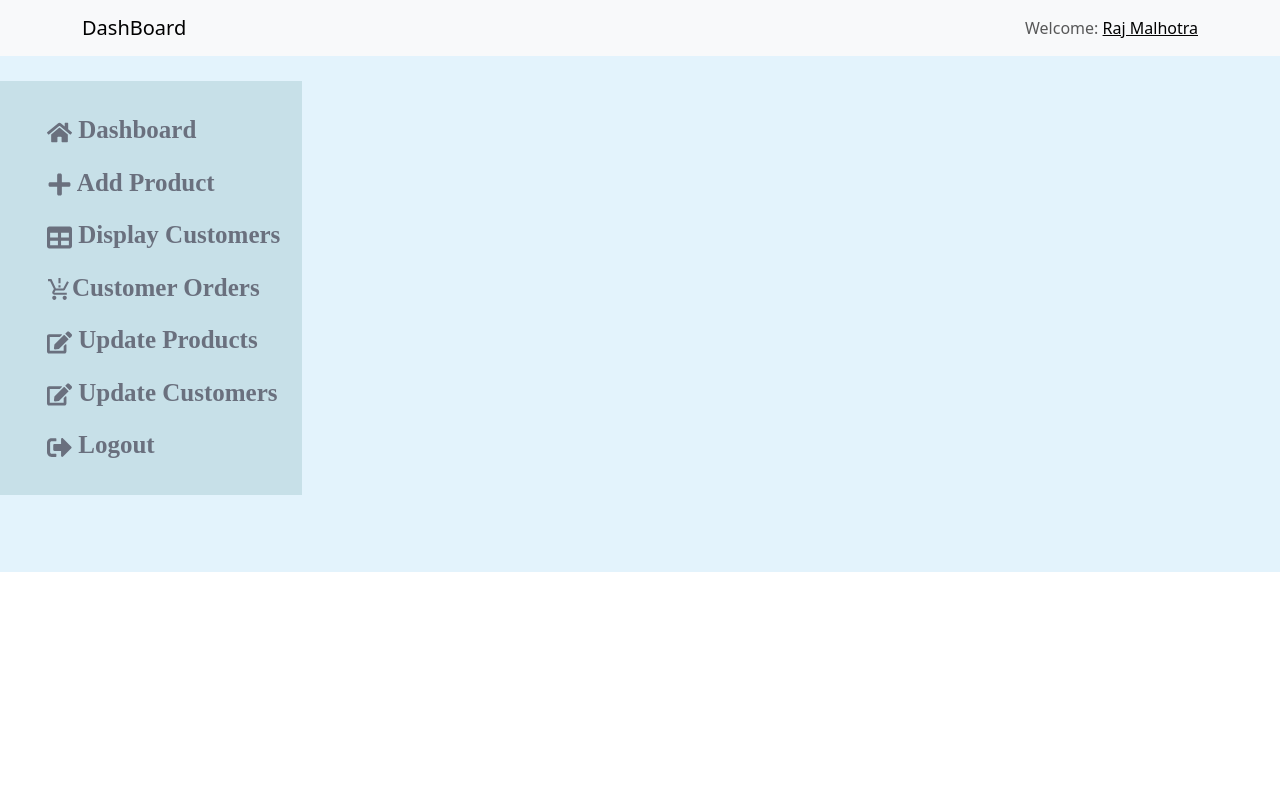
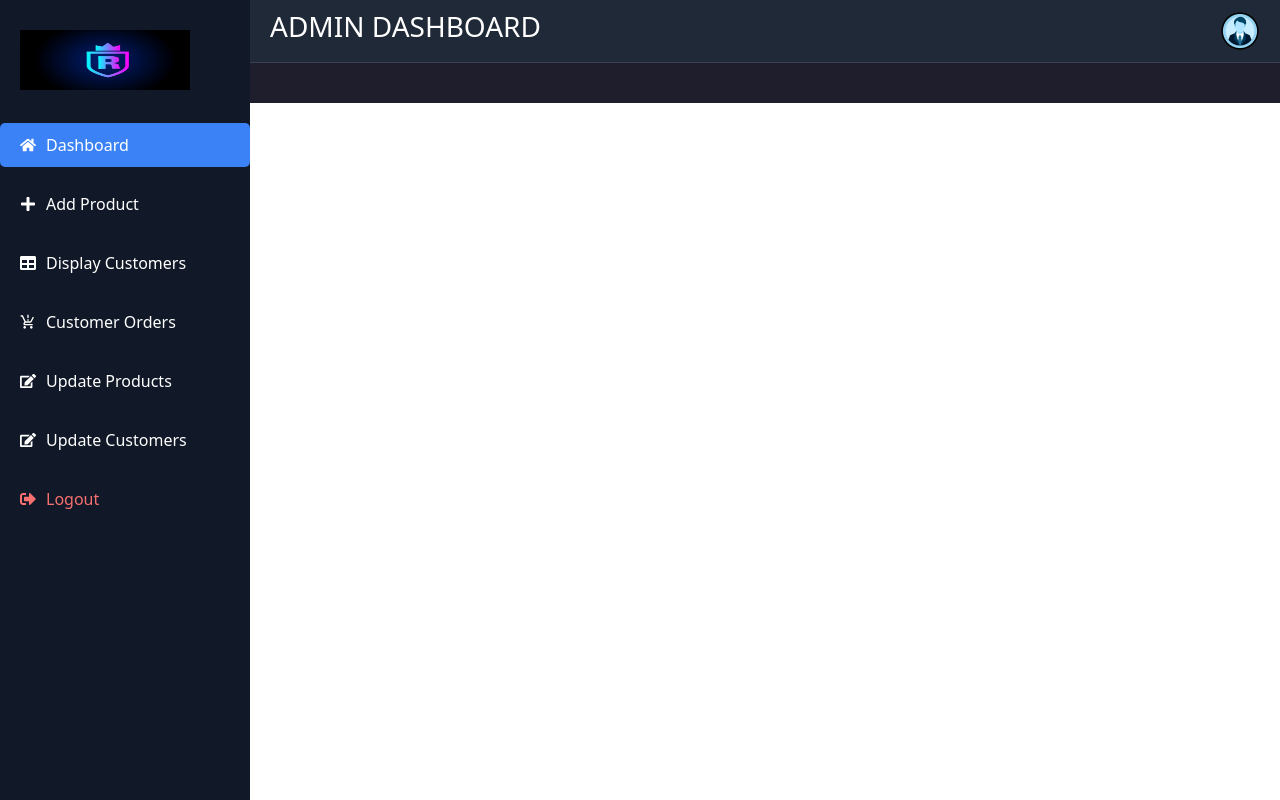
Before and after one commit to Rajankumar9955/E-Commerce, a React (Vite) app in the folder client/: page /admindashboard in a window 1280 px wide. Built offline with nearby package versions, Linux system fonts and the light colour scheme.

Commit message:
user dashboard almost complete

```diff
--- a/client/src/Admin/AdminDashboard.jsx
+++ b/client/src/Admin/AdminDashboard.jsx
@@ -1,45 +1,111 @@
-import Row from 'react-bootstrap/Row';
-import Col from 'react-bootstrap/Col';
-import { Link,Outlet } from 'react-router-dom';
+// import Row from 'react-bootstrap/Row';
+// import Col from 'react-bootstrap/Col';
+// import { Link,Outlet } from 'react-router-dom';
 
 
-import { MdOutlineProductionQuantityLimits } from "react-icons/md";
-import { FaHome, FaPlus, FaTable,FaEdit, FaSignOutAlt } from "react-icons/fa";
+// import { MdOutlineProductionQuantityLimits } from "react-icons/md";
+// import { FaHome, FaPlus, FaTable,FaEdit, FaSignOutAlt } from "react-icons/fa";
 
 
-import "../Css/AdminDashboard.css"
-import AdminNavBar from './AdminNavbar';
-const AdminDashboard=()=>{
-    return(
-        <>
-<div id='admin'>
-    <AdminNavBar/>
-      <Row>
-        <Col md="3">
-             <div id='admindashboard'>
-             <ul className="sidebar-menu">
-                    <li><Link to="dashboard" className="active" ><FaHome /> Dashboard</Link></li>
-                    <li><Link to="insertproduct"  className="active"><FaPlus /> Add Product</Link></li>
-                    <li><Link to="displaycustomer"className="active"><FaTable /> Display Customers</Link></li>
-                    <li><Link to="customerorders" className="active"><MdOutlineProductionQuantityLimits />Customer Orders</Link></li>
-                    <li><Link to="updateproducts" className="active"><FaEdit /> Update Products</Link></li>
-                    <li><Link to="updatecustomer" className="active"><FaEdit /> Update Customers</Link></li>
-                    <li><Link to="/"  className="active"><FaSignOutAlt /> Logout</Link></li>
+// import "../Css/AdminDashboard.css"
+// import AdminNavBar from './AdminNavbar';
+// const AdminDashboard=()=>{
+//     return(
+//         <>
+// <div id='admin'>
+//     <AdminNavBar/>
+//       <Row>
+//         <Col md="3">
+//              <div id='admindashboard'>
+//              <ul className="sidebar-menu">
+//                     <li><Link to="dashboard" className="active" ><FaHome /> Dashboard</Link></li>
+//                     <li><Link to="insertproduct"  className="active"><FaPlus /> Add Product</Link></li>
+//                     <li><Link to="displaycustomer"className="active"><FaTable /> Display Customers</Link></li>
+//                     <li><Link to="customerorders" className="active"><MdOutlineProductionQuantityLimits />Customer Orders</Link></li>
+//                     <li><Link to="updateproducts" className="active"><FaEdit /> Update Products</Link></li>
+//                     <li><Link to="updatecustomer" className="active"><FaEdit /> Update Customers</Link></li>
+//                     <li><Link to="/"  className="active"><FaSignOutAlt /> Logout</Link></li>
+//                 </ul>
+//             </div>
+
+
+//         </Col>
+//         <Col md="9">
+//                 <div>
+//                      <Outlet />
+//                 </div>
+//         </Col>
+
+//       </Row>
+//       </div>
+
+//         </>
+//     )
+// }
+// export default AdminDashboard
+
+
+
+
+
+
+import { useState } from "react";
+import { Link, Outlet } from "react-router-dom";
+import "../css/AdminDashboard.css";
+import user from "../images/user.jpg";
+import logo from "../images/logo1.jpg";
+import { MdOutlineProductionQuantityLimits } from "react-icons/md";
+
+import { FaBars, FaTimes, FaHome, FaPlus, FaTable,FaEdit, FaSignOutAlt } from "react-icons/fa";
+
+const AdminDashboard = () => {
+    const [menuOpen, setMenuOpen] = useState(false);
+    return (
+        <div className="dashboard-container">
+            {/* Sidebar */}
+            <div className={`sidebar ${menuOpen ? "show" : ""}`}>
+                <div className="sidebar-header">
+                    <h2>
+                        <img  src={logo} style={{
+                                width: '170px',
+                                height: '60px',
+                                margin: '0 auto',
+                                display: 'block',
+                                cursor:"pointer",
+                            }}
+                        />
+                    </h2>
+                    <FaTimes className="close-menu" onClick={() => setMenuOpen(false)} />
+                </div>
+                <ul className="sidebar-menu">
+                    <li><Link to="/dashboard" className="active"><FaHome /> Dashboard</Link></li>
+                    <li><Link to="insertproduct"><FaPlus /> Add Product</Link></li>
+                    <li><Link to="displaycustomer"><FaTable /> Display Customers</Link></li>
+                    <li><Link to="customerorders"><MdOutlineProductionQuantityLimits />Customer Orders</Link></li>
+                    <li><Link to="updateproducts"><FaEdit /> Update Products</Link></li>
+                    <li><Link to="updatecustomer"><FaEdit /> Update Customers</Link></li>
+                    <li><Link to="/" className="logout"><FaSignOutAlt /> Logout</Link></li>
                 </ul>
             </div>
 
+            {/* Main Content */}
+            <div className={`main-content ${menuOpen ? "full" : ""}`}>
+                <header>
+                    <FaBars className="menu-toggle" onClick={() => setMenuOpen(true)} />
+                    <h3 className="user-dash"> ADMIN DASHBOARD </h3>
+                    <div className="user-info">
+                        <img src={user} alt="User Icon" className="user-icon" />
+                    </div>
+                </header>
 
-        </Col>
-        <Col md="9">
-                <div>
-                     <Outlet />
-                </div>
-        </Col>
+                <main>
 
-      </Row>
-      </div>
+                    <Outlet />
 
-        </>
-    )
-}
-export default AdminDashboard
+                </main>
+            </div>
+        </div>
+    );
+};
+
+export default AdminDashboard;
--- a/client/src/Admin/AdminNavbar.jsx
+++ b/client/src/Admin/AdminNavbar.jsx
@@ -8,7 +8,7 @@ const AdminNavBar=()=>{
         <>
         <Navbar className="bg-body-tertiary">
       <Container>
-        <Navbar.Brand href="#home">DashBoard</Navbar.Brand>
+        <Navbar.Brand href="#home">Dashboard</Navbar.Brand>
         <Navbar.Toggle />
         <Navbar.Collapse className="justify-content-end">
           <Navbar.Text>
--- a/client/src/Css/AdminDashboard.css
+++ b/client/src/Css/AdminDashboard.css
@@ -1,4 +1,4 @@
-
+/*
 #admin{
     background-color: rgb(227, 243, 252);
     width: 100%;
@@ -6,7 +6,7 @@
 }
 
 #admindashboard{
-    /* border: 2px solid black; */
+    border: 2px solid black;
     height: auto;
     padding: 15px;
     margin-top: 25px;
@@ -18,7 +18,7 @@
     list-style-type: none;
     font-family: 'Times New Roman', Times, serif;
     font-weight: bold;
-    /* border: 2px solid black; */
+    border: 2px solid black;
     width: 240px;
 }
 #admindashboard ul li:hover{
@@ -29,3 +29,186 @@
  text-decoration: none;
  color: rgb(106, 112, 126);
 }
+*/
+
+
+
+
+
+
+
+
+
+/* General Styling */
+.dashboard-container {
+    display: flex;
+    height: auto;
+    background-color: #1e1e2d;
+}
+
+/* Sidebar */
+.sidebar {
+    width: 250px;
+    background-color: #111827;
+    color: #fff;
+    display: flex;
+    flex-direction: column;
+    padding: 20px 0;
+    position: fixed;
+    height: 100%;
+    left: 0;
+    top: 0;
+    transition: transform 0.3s ease-in-out;
+}
+
+/* Sidebar Hidden for Small Screens */
+@media (max-width: 1024px) {
+    .sidebar {
+        transform: translateX(-100%);
+    }
+    .sidebar.show {
+        transform: translateX(0);
+    }
+}
+
+/* Sidebar Header (Includes Brand & Close Button) */
+.sidebar-header {
+    display: flex;
+    justify-content: space-between;
+    align-items: center;
+    padding: 10px 20px;
+}
+
+/* Close Button (Cross Icon) */
+.close-menu {
+    font-size: 1.5rem;
+    cursor: pointer;
+    color: white;
+    transition: color 0.3s;
+    display: none; /* Hide by default (for desktop) */
+}
+
+/* Show Close Button Only on Small Screens */
+@media (max-width: 1024px) {
+    .close-menu {
+        display: block;
+    }
+}
+
+/* Sidebar Menu */
+.sidebar-menu {
+    list-style: none;
+    padding: 0;
+}
+
+.sidebar-menu li {
+    margin: 15px 0;
+}
+
+.sidebar-menu li a {
+    color: #fff;
+    text-decoration: none;
+    padding: 10px 20px;
+    display: flex;
+    align-items: center;
+    border-radius: 5px;
+    transition: background 0.3s ease;
+}
+
+.sidebar-menu li a.active,
+.sidebar-menu li a:hover {
+    background-color: #3b82f6;
+}
+
+.sidebar-menu li a svg {
+    margin-right: 10px;
+}
+
+.sidebar-menu li a.logout {
+    color: #f87171;
+}
+
+/* Main Content */
+.main-content {
+    flex: 1;
+    display: flex;
+    flex-direction: column;
+    margin-left: 250px; /* Adjust for sidebar width */
+    transition: margin-left 0.3s ease;
+}
+
+/* Adjust when sidebar is hidden */
+@media (max-width: 1024px) {
+    .main-content {
+        margin-left: 0;
+    }
+}
+
+/* Header */
+header {
+    background-color: #1f2937;
+    color: #fff;
+    padding: 10px 20px;
+    display: flex;
+    justify-content: space-between;
+    align-items: center;
+    border-bottom: 1px solid #374151;
+}
+
+/* Hamburger Menu */
+.menu-toggle {
+    display: none;
+    font-size: 1.5rem;
+    cursor: pointer;
+    color: white;
+}
+
+/* Show Hamburger Menu on Small Screens */
+@media (max-width: 1024px) {
+    .menu-toggle {
+        display: block;
+    }
+}
+
+/* Search Bar */
+.search-bar input {
+    padding: 8px 15px;
+    border-radius: 5px;
+    border: none;
+    outline: none;
+}
+
+/* User Info */
+.user-info {
+    display: flex;
+    align-items: center;
+    gap: 15px;
+}
+
+.user-info img {
+    width: 40px;
+    height: 40px;
+    border-radius: 50%;
+}
+.sidebar-logo {
+    width: 100px; /* Adjust the width as needed */
+    height: auto; /* Maintain aspect ratio */
+    margin: 0 auto; /* Center the logo */
+    display: block; /* Ensure the logo is a block element */
+}
+/* Main Content */
+main {
+    padding: 20px;
+    color: #fff;
+}
+
+main h1 {
+    font-size: 2rem;
+    font-weight: bold;
+}
+
+h4{
+    color: rgb(232, 252, 55);
+    text-transform: uppercase;
+    font-size: 18px;
+}
```
Also changed, not shown: client/src/Images/logo1.jpg (added), client/src/Images/user.jpg (added).
